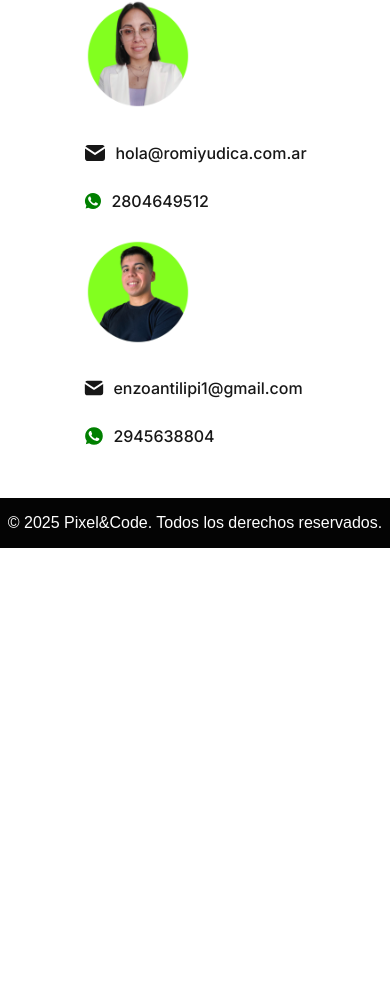
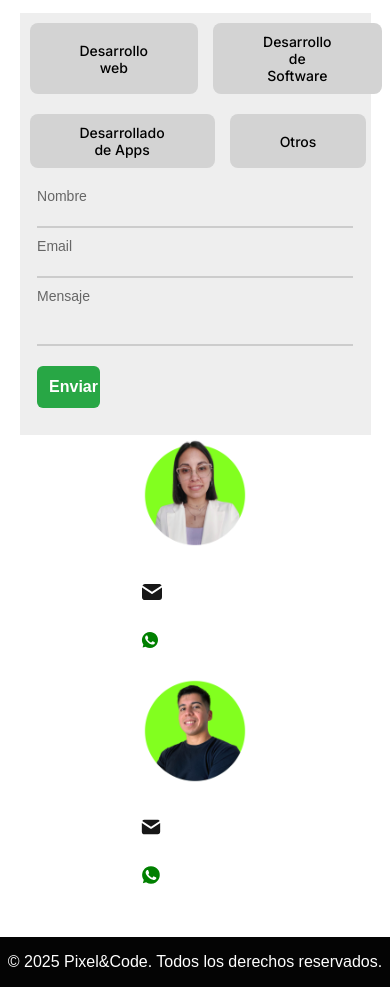
Before and after one commit to enzo1antilipi/Agency, a Next.js app: page / in a window 390 px wide. Shown: the part 4654-5641 px from the top of the page. Before the commit the page ends 5202 px from the top, so only its background shows below. Built offline with nearby package versions, Linux system fonts and the light colour scheme.

Commit message:
ajuste secciiones en mobile

```diff
--- a/src/app/page.js
+++ b/src/app/page.js
@@ -236,15 +236,15 @@ export default function Home() {
           <div className={styles.imageContainer}>
               <img src="/fotoRomi.jpg" alt="Nombre del desarrollador" className={styles.profileImageContact} />
             </div>
-          <p className={`${inter.className} ${styles.contacto}`}><svg xmlns="http://www.w3.org/2000/svg" width="24" height="24" viewBox="0 0 24 24"><g fill="currentColor"><path d="M22 7.535V17a3 3 0 0 1-2.824 2.995L19 20H5a3 3 0 0 1-2.995-2.824L2 17V7.535l9.445 6.297l.116.066a1 1 0 0 0 .878 0l.116-.066z"/><path d="M19 4c1.08 0 2.027.57 2.555 1.427L12 11.797l-9.555-6.37a3 3 0 0 1 2.354-1.42L5 4z"/></g></svg>hola@romiyudica.com.ar</p>
-          <p className={`${inter.className} ${styles.contacto}`}> <svg xmlns="http://www.w3.org/2000/svg" width="20" height="20" viewBox="0 0 20 20"><path fill="green" d="M16.8 5.7C14.4 2 9.5.9 5.7 3.2C2 5.5.8 10.5 3.2 14.2l.2.3l-.8 3l3-.8l.3.2c1.3.7 2.7 1.1 4.1 1.1c1.5 0 3-.4 4.3-1.2c3.7-2.4 4.8-7.3 2.5-11.1m-2.1 7.7c-.4.6-.9 1-1.6 1.1c-.4 0-.9.2-2.9-.6c-1.7-.8-3.1-2.1-4.1-3.6c-.6-.7-.9-1.6-1-2.5c0-.8.3-1.5.8-2q.3-.3.6-.3H7c.2 0 .4 0 .5.4c.2.5.7 1.7.7 1.8c.1.1.1.3 0 .4c.1.2 0 .4-.1.5s-.2.3-.3.4c-.2.1-.3.3-.2.5c.4.6.9 1.2 1.4 1.7c.6.5 1.2.9 1.9 1.2c.2.1.4.1.5-.1s.6-.7.8-.9s.3-.2.5-.1l1.6.8c.2.1.4.2.5.3c.1.3.1.7-.1 1"/></svg>2804649512</p>
+          <p className={`${inter.className} ${styles.contacto}`}><svg xmlns="http://www.w3.org/2000/svg" width="24" height="24" viewBox="0 0 24 24"><g fill="currentColor"><path d="M22 7.535V17a3 3 0 0 1-2.824 2.995L19 20H5a3 3 0 0 1-2.995-2.824L2 17V7.535l9.445 6.297l.116.066a1 1 0 0 0 .878 0l.116-.066z"/><path d="M19 4c1.08 0 2.027.57 2.555 1.427L12 11.797l-9.555-6.37a3 3 0 0 1 2.354-1.42L5 4z"/></g></svg></p>
+          <p className={`${inter.className} ${styles.contacto}`}> <svg xmlns="http://www.w3.org/2000/svg" width="20" height="20" viewBox="0 0 20 20"><path fill="green" d="M16.8 5.7C14.4 2 9.5.9 5.7 3.2C2 5.5.8 10.5 3.2 14.2l.2.3l-.8 3l3-.8l.3.2c1.3.7 2.7 1.1 4.1 1.1c1.5 0 3-.4 4.3-1.2c3.7-2.4 4.8-7.3 2.5-11.1m-2.1 7.7c-.4.6-.9 1-1.6 1.1c-.4 0-.9.2-2.9-.6c-1.7-.8-3.1-2.1-4.1-3.6c-.6-.7-.9-1.6-1-2.5c0-.8.3-1.5.8-2q.3-.3.6-.3H7c.2 0 .4 0 .5.4c.2.5.7 1.7.7 1.8c.1.1.1.3 0 .4c.1.2 0 .4-.1.5s-.2.3-.3.4c-.2.1-.3.3-.2.5c.4.6.9 1.2 1.4 1.7c.6.5 1.2.9 1.9 1.2c.2.1.4.1.5-.1s.6-.7.8-.9s.3-.2.5-.1l1.6.8c.2.1.4.2.5.3c.1.3.1.7-.1 1"/></svg></p>
         </div>
         <div className={styles.profile}>
            <div className={styles.imageContainer}>
                 <img src="/foto_enzo.png" alt="Nombre del desarrollador" className={styles.profileImageContact} />
               </div>
-          <p className={`${inter.className} ${styles.contacto}`}><svg xmlns="http://www.w3.org/2000/svg" width="22" height="22" viewBox="0 0 24 24"><g fill="currentColor"><path d="M22 7.535V17a3 3 0 0 1-2.824 2.995L19 20H5a3 3 0 0 1-2.995-2.824L2 17V7.535l9.445 6.297l.116.066a1 1 0 0 0 .878 0l.116-.066z"/><path d="M19 4c1.08 0 2.027.57 2.555 1.427L12 11.797l-9.555-6.37a3 3 0 0 1 2.354-1.42L5 4z"/></g></svg>enzoantilipi1@gmail.com</p>
-          <p className={`${inter.className} ${styles.contacto}`}><svg xmlns="http://www.w3.org/2000/svg" width="22" height="22" viewBox="0 0 20 20"><path fill="green" d="M16.8 5.7C14.4 2 9.5.9 5.7 3.2C2 5.5.8 10.5 3.2 14.2l.2.3l-.8 3l3-.8l.3.2c1.3.7 2.7 1.1 4.1 1.1c1.5 0 3-.4 4.3-1.2c3.7-2.4 4.8-7.3 2.5-11.1m-2.1 7.7c-.4.6-.9 1-1.6 1.1c-.4 0-.9.2-2.9-.6c-1.7-.8-3.1-2.1-4.1-3.6c-.6-.7-.9-1.6-1-2.5c0-.8.3-1.5.8-2q.3-.3.6-.3H7c.2 0 .4 0 .5.4c.2.5.7 1.7.7 1.8c.1.1.1.3 0 .4c.1.2 0 .4-.1.5s-.2.3-.3.4c-.2.1-.3.3-.2.5c.4.6.9 1.2 1.4 1.7c.6.5 1.2.9 1.9 1.2c.2.1.4.1.5-.1s.6-.7.8-.9s.3-.2.5-.1l1.6.8c.2.1.4.2.5.3c.1.3.1.7-.1 1"/></svg>2945638804</p>
+          <p className={`${inter.className} ${styles.contacto}`}><svg xmlns="http://www.w3.org/2000/svg" width="22" height="22" viewBox="0 0 24 24"><g fill="currentColor"><path d="M22 7.535V17a3 3 0 0 1-2.824 2.995L19 20H5a3 3 0 0 1-2.995-2.824L2 17V7.535l9.445 6.297l.116.066a1 1 0 0 0 .878 0l.116-.066z"/><path d="M19 4c1.08 0 2.027.57 2.555 1.427L12 11.797l-9.555-6.37a3 3 0 0 1 2.354-1.42L5 4z"/></g></svg></p>
+          <p className={`${inter.className} ${styles.contacto}`}><svg xmlns="http://www.w3.org/2000/svg" width="22" height="22" viewBox="0 0 20 20"><path fill="green" d="M16.8 5.7C14.4 2 9.5.9 5.7 3.2C2 5.5.8 10.5 3.2 14.2l.2.3l-.8 3l3-.8l.3.2c1.3.7 2.7 1.1 4.1 1.1c1.5 0 3-.4 4.3-1.2c3.7-2.4 4.8-7.3 2.5-11.1m-2.1 7.7c-.4.6-.9 1-1.6 1.1c-.4 0-.9.2-2.9-.6c-1.7-.8-3.1-2.1-4.1-3.6c-.6-.7-.9-1.6-1-2.5c0-.8.3-1.5.8-2q.3-.3.6-.3H7c.2 0 .4 0 .5.4c.2.5.7 1.7.7 1.8c.1.1.1.3 0 .4c.1.2 0 .4-.1.5s-.2.3-.3.4c-.2.1-.3.3-.2.5c.4.6.9 1.2 1.4 1.7c.6.5 1.2.9 1.9 1.2c.2.1.4.1.5-.1s.6-.7.8-.9s.3-.2.5-.1l1.6.8c.2.1.4.2.5.3c.1.3.1.7-.1 1"/></svg></p>
         </div>
       </div>
       </div>
--- a/src/app/page.module.css
+++ b/src/app/page.module.css
@@ -478,3 +478,15 @@
   display: none;
  }
 }
+
+@media screen and (max-width: 768px) {
+.SectionService{
+  height: auto;
+}
+.SectionProyects{
+  height: auto;
+}
+.SectionAbout{
+  height: auto;
+}
+}
```
